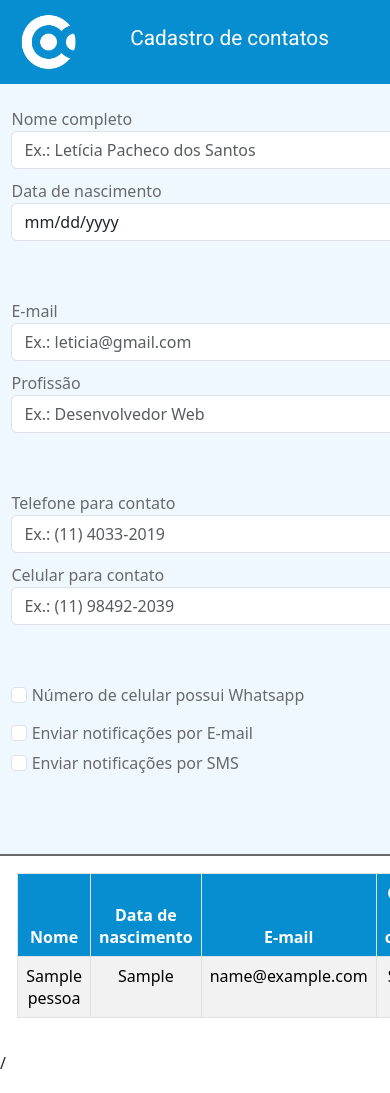
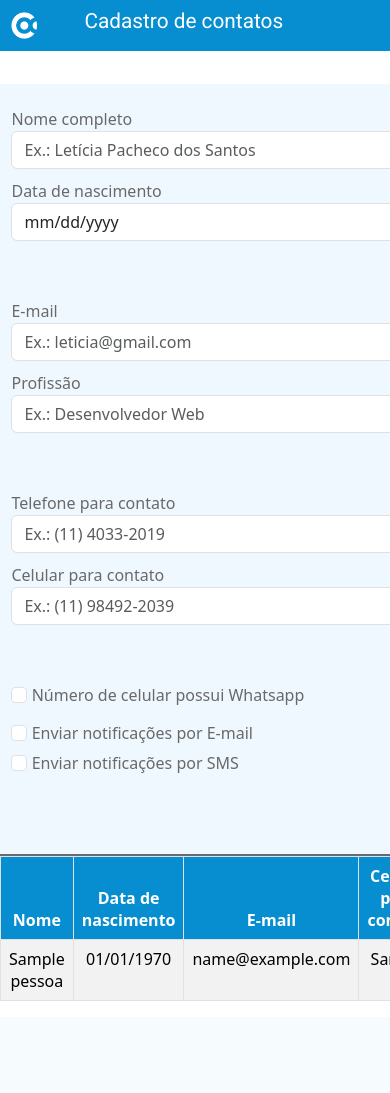
Before and after one commit to GustavoHenriqueProjects/ProjectAlphacode2023, a PHP site: page / in a window 390 px wide; the page is wider, and only the part inside the window is pictured. After the commit the page ends 1001 px from the top of that part, so only its background shows below. Run offline with PHP 8.4, Linux system fonts and the light colour scheme; tables that the repository leaves empty or names only in its code hold one stand-in row (values such as "Sample post").

Commit message:
Atualizado css

```diff
--- a/Assets/css/formRegister.css
+++ b/Assets/css/formRegister.css
@@ -25,3 +25,9 @@ label{
     background-color: #068ED0;
     color: #fff;
   }
+
+  @media(max-width: 500px){
+    form{
+      padding-right: 0px;
+    }
+}
--- a/Assets/css/header.css
+++ b/Assets/css/header.css
@@ -5,6 +5,11 @@ header{
     gap: 40px;
     background-color: #068ED0;
     color: white;
+    width: 100%;
+    top: 0;
+    left: 0;
+    height: 10%;
+    position: fixed;
 }
 
 h1{
@@ -16,3 +21,12 @@ h1{
     padding-left: 1%;
     height: 100%;
 }
+
+@media(max-width: 500px){
+    header{
+        height: 6%;
+    }
+#logo{
+    height: 80%;
+}
+}
--- a/Assets/css/tabelaRegistro.css
+++ b/Assets/css/tabelaRegistro.css
@@ -5,3 +5,9 @@
 .texto-centralizado {
     text-align: center;
 }
+
+@media(max-width: 500px){
+    .container_registro{
+        padding: 0px;
+    }
+}
--- a/View/modules/Registro/RegistroForm.php
+++ b/View/modules/Registro/RegistroForm.php
@@ -90,7 +90,7 @@
                         <?php foreach ($model->registro as $item) : ?>
                             <tr class="td">
                                 <td><?= $item->nome ?></td>
-                                <td><?= $item->data_nascimento ?></td>
+                                <td><?= date('d/m/Y', strtotime($item->data_nascimento)) ?></td>
                                 <td><?= $item->email ?></td>
                                 <td><?= $item->numero_celular ?></td>
                                 <td><img id="<?= $item->pessoa_id ?>" src="../../../Assets/images/editar.png" alt="editar"></td>
@@ -124,7 +124,6 @@
             });
         });
     </script>
-
     <script>
         document.querySelectorAll('.excluir').forEach(function(img) {
             img.addEventListener('click', function() {
@@ -139,10 +138,9 @@
                         type: 'DELETE',
                         data: JSON.stringify({
                             id: Number(id)
-                        }), // Inclua o ID no corpo da requisição
-                        contentType: 'application/json', // Especifique o tipo de conteúdo como JSON
+                        }),
+                        contentType: 'application/json',
                         success: function(response) {
-                            // Aqui você pode lidar com a resposta do servidor
                             location.reload();
                         },
                         error: function(error) {
```
